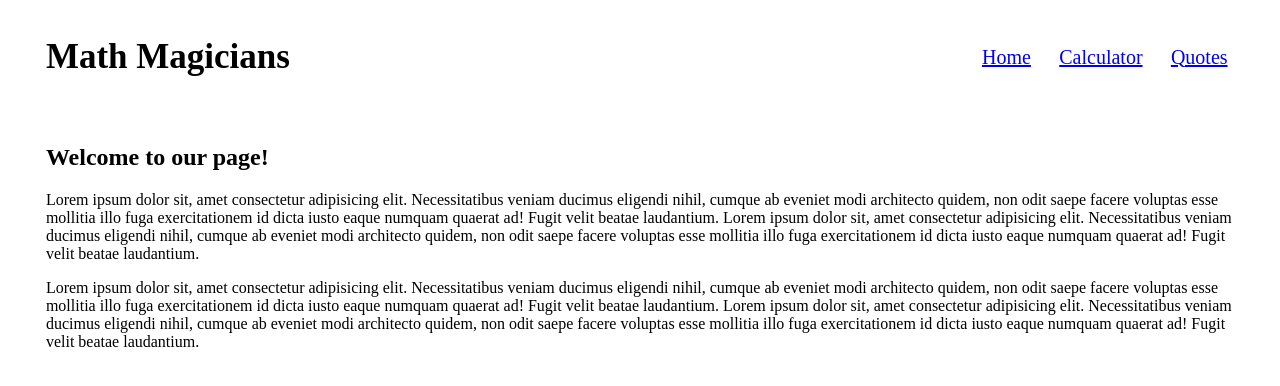
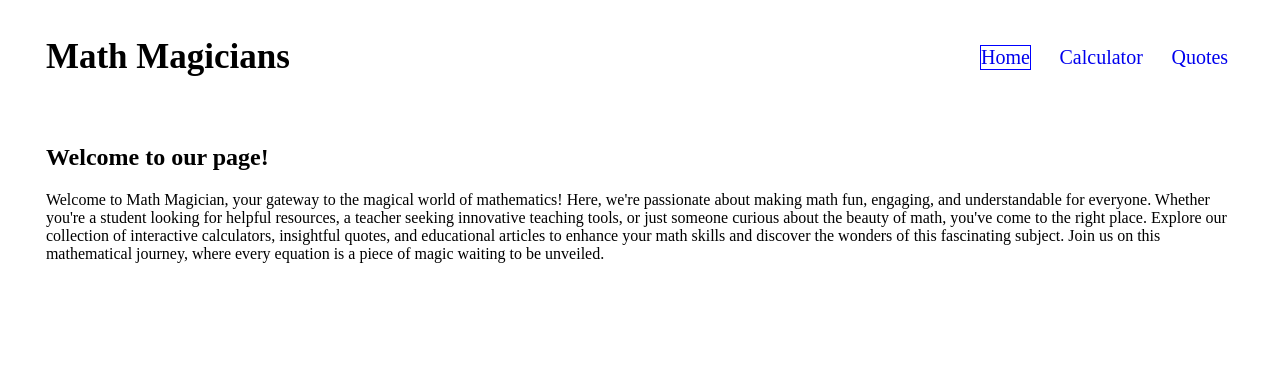
Before and after one commit to MayPyone/Math-Magicians, a React (Create React App) app: page / in a window 1280 px wide. Shown: the top 386 px of the page. Built offline with nearby package versions, Linux system fonts and the light colour scheme.

Commit message:
Update styles

```diff
--- a/src/Home/Home.js
+++ b/src/Home/Home.js
@@ -3,31 +3,16 @@ export default function Home() {
     <div className="home">
       <h2>Welcome to our page!</h2>
       <p>
-        Lorem ipsum dolor sit, amet consectetur adipisicing elit.
-        Necessitatibus veniam ducimus eligendi nihil, cumque ab eveniet modi architecto quidem,
-        non odit saepe facere voluptas esse mollitia illo fuga exercitationem id dicta
-        iusto eaque numquam quaerat ad!
-        Fugit velit beatae laudantium.
-        Lorem ipsum dolor sit, amet consectetur adipisicing elit.
-        Necessitatibus veniam ducimus eligendi nihil, cumque ab eveniet
-        modi architecto quidem,
-        non odit saepe facere voluptas esse mollitia illo fuga exercitationem
-        id dicta iusto eaque numquam quaerat ad!
-        Fugit velit beatae laudantium.
-      </p>
-
-      <p>
-        Lorem ipsum dolor sit, amet consectetur adipisicing elit.
-        Necessitatibus veniam ducimus eligendi nihil, cumque ab eveniet modi architecto quidem,
-        non odit saepe facere voluptas esse mollitia illo fuga exercitationem id dicta
-        iusto eaque numquam quaerat ad!
-        Fugit velit beatae laudantium.
-        Lorem ipsum dolor sit, amet consectetur adipisicing elit.
-        Necessitatibus veniam ducimus eligendi nihil, cumque ab eveniet
-        modi architecto quidem,
-        non odit saepe facere voluptas esse mollitia illo fuga exercitationem
-        id dicta iusto eaque numquam quaerat ad!
-        Fugit velit beatae laudantium.
+        Welcome to Math Magician, your gateway to the magical world of mathematics!
+        Here, we&apos;re passionate about making math fun, engaging, and understandable
+        for everyone.
+        Whether you&apos;re a student looking for helpful resources,
+        a teacher seeking innovative teaching tools, or just someone curious about the beauty
+        of math,
+        you&apos;ve come to the right place. Explore our collection of interactive calculators,
+        insightful quotes, and educational articles to enhance your math skills and discover the
+        wonders of this fascinating subject. Join us on this mathematical journey, where every
+        equation is a piece of magic waiting to be unveiled.
       </p>
 
     </div>
--- a/src/index.css
+++ b/src/index.css
@@ -109,3 +109,11 @@ h1 {
   font-size: 30px;
   margin-top: 0%;
 }
+
+.links a {
+  text-decoration: none;
+}
+
+.links a.active {
+  border: 1px solid blue;
+}
```
